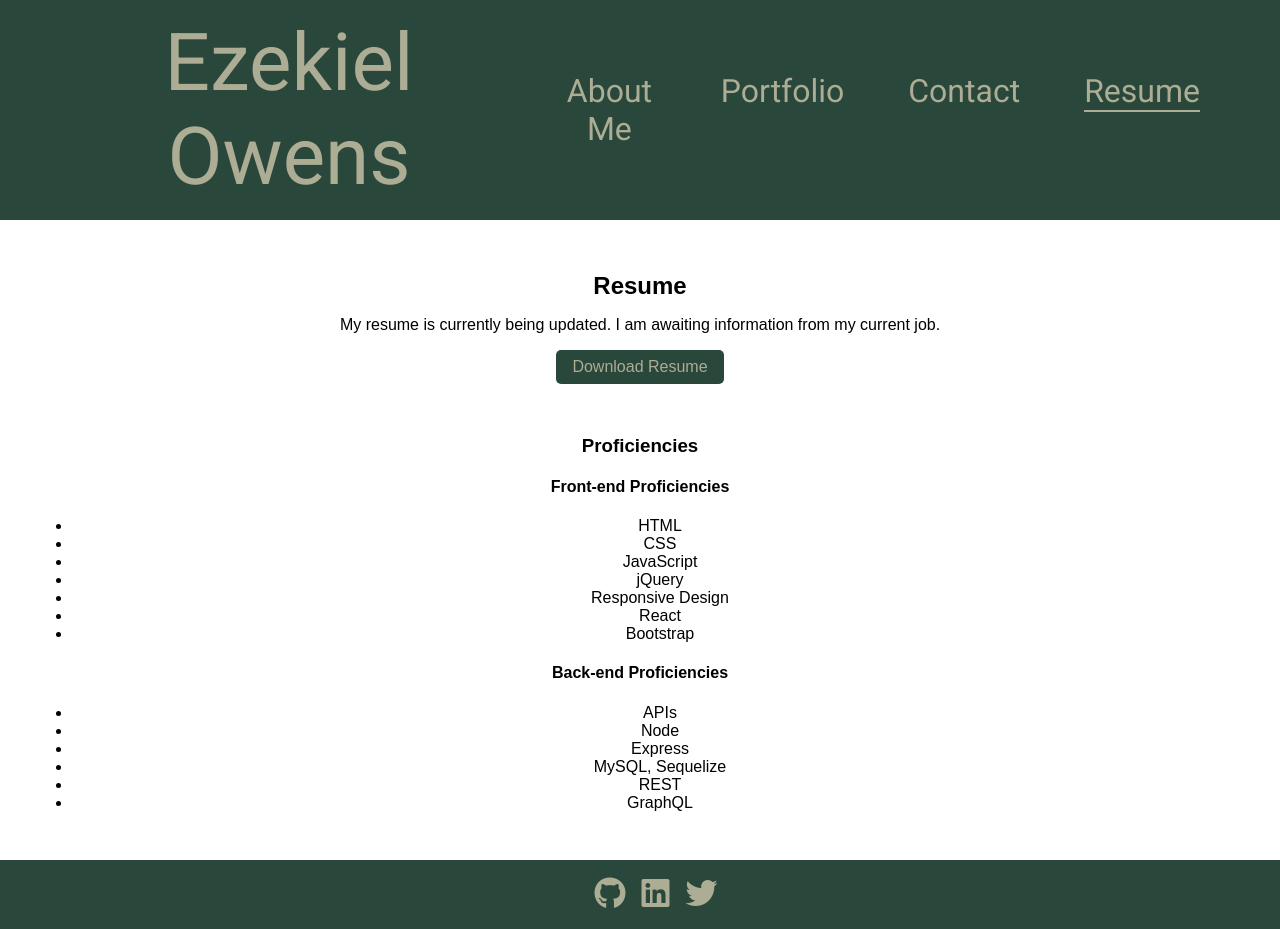
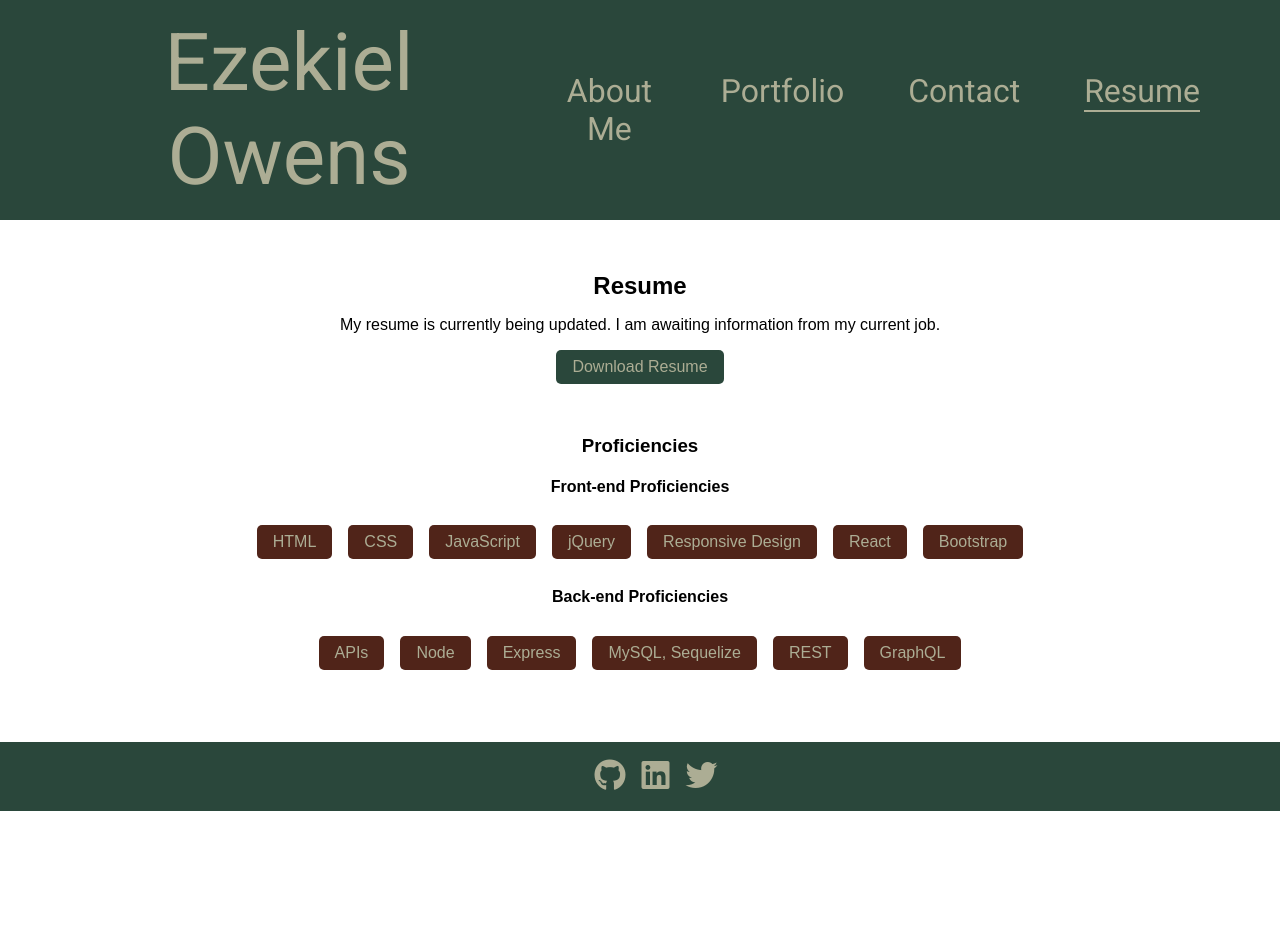
Before and after one commit to Octozek/Owens-portfolio, a React (Vite) app: page /resume in a window 1280 px wide. Shown: the top 929 px of the page. After the commit the page ends 811 px from the top, so only its background shows below. Built offline with nearby package versions, Linux system fonts and the light colour scheme.

Commit message:
fixed pdf

```diff
--- a/package.json
+++ b/package.json
@@ -12,6 +12,7 @@
   "dependencies": {
     "@fortawesome/fontawesome-free": "^6.5.2",
     "axios": "^1.7.2",
+    "jspdf": "^2.5.1",
     "marked": "^13.0.0",
     "react": "^18.3.1",
     "react-dom": "^18.3.1",
--- a/src/pages/Resume.jsx
+++ b/src/pages/Resume.jsx
@@ -12,10 +12,10 @@ function Resume() {
         Download Resume
       </a>
       <h3>Proficiencies</h3>
-      <div className="proficiencies">
+      <div className="proficiency-section">
         <div className="proficiency-category">
           <h4>Front-end Proficiencies</h4>
-          <ul>
+          <ul className="proficiency-list">
             <li>HTML</li>
             <li>CSS</li>
             <li>JavaScript</li>
@@ -27,7 +27,7 @@ function Resume() {
         </div>
         <div className="proficiency-category">
           <h4>Back-end Proficiencies</h4>
-          <ul>
+          <ul className="proficiency-list">
             <li>APIs</li>
             <li>Node</li>
             <li>Express</li>
```
Also changed, not shown: 2 other files (tests, documents, lock files or other folders).
